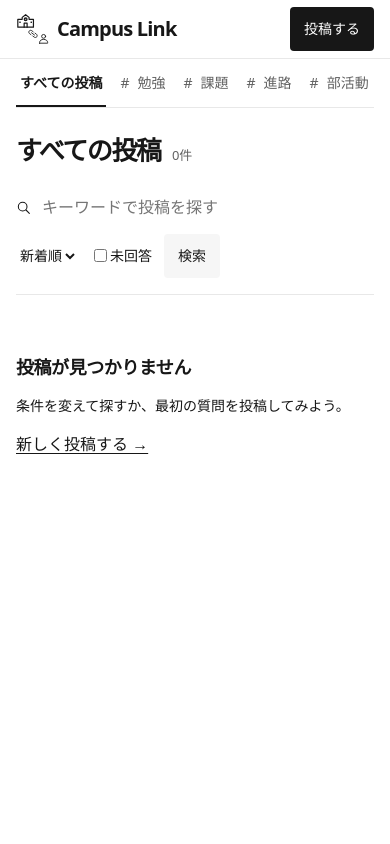
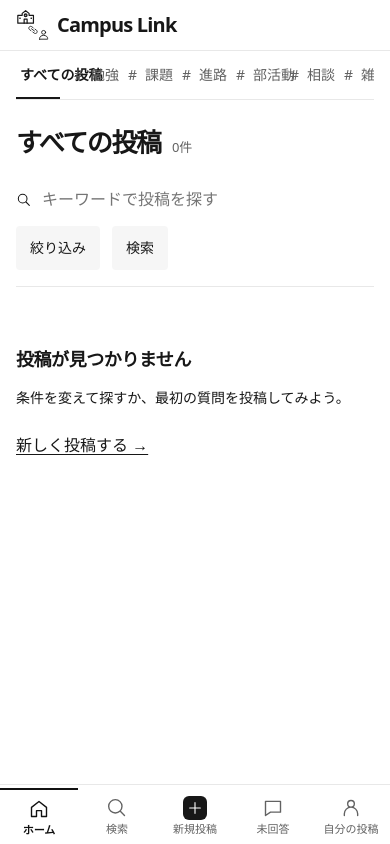
Before and after one commit to E231th114/campus-link, a Flask app: page / in a window 390 px wide. Run offline with Flask 3, Linux system fonts and the light colour scheme; data that the repository does not hold is empty; some libraries are stand-ins or nearby versions.

Commit message:
Optimize board navigation, search and drafting for mobile

```diff
--- a/app.py
+++ b/app.py
@@ -63,7 +63,7 @@ def protect():
 @app.after_request
 def headers(response):
     response.headers.update({"X-Content-Type-Options": "nosniff", "Referrer-Policy": "same-origin",
-                             "Content-Security-Policy": "default-src 'self'; object-src 'none'; frame-ancestors 'none'; base-uri 'none'; form-action 'self'"})
+                             "Content-Security-Policy": "default-src 'self'; img-src 'self' blob:; object-src 'none'; frame-ancestors 'none'; base-uri 'none'; form-action 'self'"})
     return response
 
 
@@ -101,6 +101,7 @@ def index():
     category = request.args.get("category", "")
     query = request.args.get("q", "").strip().casefold()
     rows = [p for p in posts if (not category or p["category"] == category)
+            and (request.args.get("view") != "mine" or p.get("owner") == session["owner"])
             and query in (p["title"] + " " + p["text"]).casefold()
             and (not request.args.get("unanswered") or not p["answers"] and not p["solved"])]
     popular = request.args.get("sort") == "popular"
@@ -149,7 +150,7 @@ def post():
         storage().picture(key, image)
     storage().add("board", key, dict(title=title, name=name, text=body, category=category,
                                     owner=session["owner"], posted_at=timestamp(), image=bool(image)))
-    flash("投稿を公開しました。")
+    flash("投稿を公開しました。", "posted")
     return redirect(url_for("detail", key=key), 303)
 
 
@@ -188,7 +189,8 @@ def act(key, action):
     if action == "deleted":
         flash("投稿を削除しました。")
         return redirect(url_for("index"), 303)
-    flash(("受け付けました。" if added else "すでに受け付けています。"))
+    flash("受け付けました。" if added else "すでに受け付けています。",
+          "answered" if action == "comment" else "message")
     return redirect(url_for("detail", key=key), 303)
 
 
--- a/static/form.js
+++ b/static/form.js
@@ -35,3 +35,145 @@ document.addEventListener('submit', event => {
   }
 });
 window.addEventListener('pageshow', event => { if (event.persisted) location.reload(); });
+
+// Text drafts and reading position are scoped to this browser tab.
+const tabState = {
+  read(key) {
+    try { return JSON.parse(sessionStorage.getItem('campus:' + key)); }
+    catch { return null; }
+  },
+  write(key, value) {
+    try {
+      if (value === null) sessionStorage.removeItem('campus:' + key);
+      else sessionStorage.setItem('campus:' + key, JSON.stringify(value));
+    } catch { /* Storage may be disabled in private browsing. */ }
+  }
+};
+if (document.querySelector('[data-result="posted"]')) tabState.write('post', null);
+if (document.querySelector('[data-result="answered"]')) {
+  tabState.write('reply-' + location.pathname.split('/').pop(), null);
+}
+const editor = document.querySelector('[data-draft]');
+if (editor) {
+  const fields = [...editor.querySelectorAll('[maxlength], select[name=category]')];
+  const saved = tabState.read(editor.dataset.draft);
+  for (const field of fields) {
+    if (typeof saved?.[field.name] === 'string') field.value = saved[field.name];
+    field.dispatchEvent(new Event('input'));
+  }
+  editor.addEventListener('input', () => {
+    tabState.write(editor.dataset.draft, Object.fromEntries(fields.map(f => [f.name, f.value])));
+  });
+}
+for (const area of document.querySelectorAll('textarea')) {
+  const grow = () => {
+    area.style.height = 'auto';
+    area.style.height = Math.min(area.scrollHeight + 2, Math.max(180, innerHeight * .55)) + 'px';
+  };
+  grow();
+  area.addEventListener('input', grow);
+}
+if (imageInput) {
+  const preview = document.querySelector('#image-preview');
+  const remove = document.querySelector('#remove-image');
+  let objectURL;
+  imageInput.addEventListener('change', () => {
+    if (objectURL) URL.revokeObjectURL(objectURL);
+    preview.removeAttribute('src');
+    remove.hidden = !imageInput.files.length;
+    preview.hidden = remove.hidden || !imageInput.validity.valid;
+    if (!preview.hidden) {
+      objectURL = URL.createObjectURL(imageInput.files[0]);
+      preview.src = objectURL;
+    }
+  });
+  remove.addEventListener('click', () => {
+    imageInput.value = '';
+    imageInput.dispatchEvent(new Event('change'));
+    imageInput.focus();
+  });
+}
+
+const filters = document.querySelector('#search-form');
+if (filters) {
+  const sheet = document.querySelector('#filter-sheet');
+  const trigger = document.querySelector('#open-filters');
+  const options = document.querySelector('#filter-options');
+  const slot = document.querySelector('#sheet-fields');
+  const mobile = matchMedia('(max-width: 760px)');
+  function layoutFilters() {
+    if (sheet.open) sheet.close();
+    trigger.hidden = !mobile.matches;
+    if (mobile.matches) slot.append(options);
+    else trigger.after(options);
+  }
+  if (typeof sheet.showModal === 'function') {
+    layoutFilters();
+    mobile.addEventListener('change', layoutFilters);
+    let sort, unanswered;
+    trigger.addEventListener('click', () => {
+      sort = filters.elements.sort.value;
+      unanswered = filters.elements.unanswered.checked;
+      sheet.returnValue = '';
+      sheet.showModal();
+    });
+    document.querySelector('#close-filters').onclick = () => sheet.close();
+    document.querySelector('#apply-filters').onclick = () => {
+      sheet.close('apply');
+      filters.requestSubmit();
+    };
+    sheet.addEventListener('close', () => {
+      if (sheet.returnValue !== 'apply') {
+        filters.elements.sort.value = sort;
+        filters.elements.unanswered.checked = unanswered;
+      }
+    });
+  }
+  const listURL = location.pathname + location.search;
+  tabState.write('list', listURL);
+  const reading = tabState.read('reading');
+  if (reading?.url === listURL) {
+    requestAnimationFrame(() => window.scrollTo(0, reading.y));
+    tabState.write('reading', null);
+  }
+  document.addEventListener('click', e => {
+    if (e.target.closest('a[href^="/p/"],a[href="/new"]')) {
+      tabState.write('reading', {url: listURL, y: scrollY});
+    }
+  });
+  if (location.hash === '#keyword') document.querySelector('#keyword').focus();
+  const url = new URL(location.href);
+  if (url.searchParams.get('view') === 'search' || url.searchParams.get('q')) {
+    url.searchParams.set('view','search');
+    tabState.write('search', '/?' + url.searchParams + '#keyword');
+  }
+  const clear = filters.querySelector('a[href="/"]');
+  clear?.addEventListener('click', () => tabState.write('search', null));
+}
+const list = tabState.read('list');
+if (typeof list === 'string' && (list === '/' || list.startsWith('/?'))) {
+  document.querySelectorAll('[data-list-back]').forEach(link => { link.href = list; });
+  if (location.pathname.startsWith('/p/')) {
+    const query = new URL(list, location.origin).searchParams;
+    const section = query.get('view') === 'mine' ? 'mine'
+      : query.get('view') === 'search' || query.get('q') ? 'search'
+      : query.get('unanswered') ? 'unanswered' : 'home';
+    document.querySelector('.bottom-nav [aria-current]')?.removeAttribute('aria-current');
+    document.querySelector('.dest-' + section).setAttribute('aria-current', 'location');
+  }
+}
+const lastSearch = tabState.read('search');
+if (typeof lastSearch === 'string' && lastSearch.startsWith('/?')) {
+  document.querySelector('.dest-search').href = lastSearch;
+}
+let restingHeight = window.innerHeight;
+function updateKeyboard() {
+  const editing = document.activeElement?.matches('textarea,input:not([type=checkbox]):not([type=file])');
+  const height = window.visualViewport?.height || innerHeight;
+  if (!editing) restingHeight = innerHeight;
+  document.body.classList.toggle('keyboard-open', Boolean(editing && restingHeight - height > 100));
+}
+window.visualViewport?.addEventListener('resize', updateKeyboard);
+window.addEventListener('resize', updateKeyboard);
+document.addEventListener('focusin', updateKeyboard);
+document.addEventListener('focusout', () => requestAnimationFrame(updateKeyboard));
--- a/static/style.css
+++ b/static/style.css
@@ -83,3 +83,36 @@ main > a:first-child { display: inline-block; margin-bottom: 14px; font-size: 14
   button,.button,summary { min-height: 44px }
   h1 { margin-bottom: 16px }
 }
+
+[hidden], .bottom-nav { display: none !important }
+#filter-options,.sheet-heading { display: flex; align-items: center; gap: 12px }
+#filter-sheet { width: min(100%,480px); max-width: 100%; max-height: 85dvh; box-sizing: border-box; margin: auto auto 0; border: 0; border-radius: 14px 14px 0 0; padding: 20px 20px calc(20px + env(safe-area-inset-bottom)); color: var(--ink) }
+#filter-sheet::backdrop { background: rgb(0 0 0 / .32) }
+.sheet-heading { justify-content: space-between }
+.sheet-heading h2 { margin: 0 }
+#sheet-fields #filter-options { display: grid; margin: 20px 0 }
+#sheet-fields select,#sheet-fields label { min-height: 44px; font-size: 16px; display: flex; align-items: center }
+#apply-filters { width: 100% }
+#image-preview { width: auto; max-width: 100%; max-height: 240px }
+.excerpt { display: -webkit-box; -webkit-box-orient: vertical; -webkit-line-clamp: 2; overflow: hidden }
+@media(max-width:760px) {
+  body { min-height: 100dvh; padding-bottom: calc(70px + env(safe-area-inset-bottom)) }
+  .bar { height: 50px; padding-inline: max(16px,env(safe-area-inset-left)) max(16px,env(safe-area-inset-right)) }
+  header { padding-top: env(safe-area-inset-top) }
+  .bar .button,.categories:not(.list-nav) { display: none }
+  .categories:not(.list-nav) + main { padding-top: 18px }
+  .bottom-nav { display: grid !important; position: fixed; inset: auto 0 0; z-index: 6; grid-template-columns: repeat(5,minmax(0,1fr)); margin: 0; gap: 0; background: white; border: 0; border-top: 1px solid var(--line); padding: 3px env(safe-area-inset-right) env(safe-area-inset-bottom) env(safe-area-inset-left) }
+  .bottom-nav a { display: flex; flex-direction: column; align-items: center; justify-content: center; gap: 2px; height: 56px; padding: 0; font-size: 11px; line-height: 1.25 }
+  .bottom-nav svg { width: 24px; height: 24px; padding: 2px; stroke: currentColor; stroke-width: 1.65; fill: none; stroke-linejoin: round; stroke-linecap: round }
+  .bottom-nav [aria-current] { color: #111; font-weight: 750; border-top: 2px solid }
+  .bottom-nav .dest-new svg { color: white; background: #171717; border-radius: 6px; padding: 4px }
+  .keyboard-open .bottom-nav { display: none !important }
+  .categories nav a,main a:not(.post-row a),.filters button { min-width: 44px }
+  main > a, .empty a,.filters > a { display: inline-flex; min-height: 44px; align-items: center }
+  .post-row { padding-block: 14px }
+  .stack { max-width: none }
+  textarea,input { scroll-margin-block: 64px 90px }
+  .stack button.button { width: 100% }
+  a:active,button:active { background-color: #ddd; color: #111 }
+}
+@media(prefers-reduced-motion: reduce) { html { scroll-behavior: auto } }
--- a/templates/base.html
+++ b/templates/base.html
@@ -1,3 +1,3 @@
-<!doctype html><html lang="ja"><meta charset="utf-8"><meta name="viewport" content="width=device-width, initial-scale=1"><title>{% block title %}みんなの掲示板{% endblock %} | Campus Link</title><link rel="stylesheet" href="/static/style.css"><script defer src="/static/form.js"></script>
+<!doctype html><html lang="ja"><meta charset="utf-8"><meta name="viewport" content="width=device-width, initial-scale=1, viewport-fit=cover, interactive-widget=resizes-content"><title>{% block title %}みんなの掲示板{% endblock %} | Campus Link</title><link rel="stylesheet" href="/static/style.css"><script defer src="/static/form.js"></script>
 <a class="skip" href="#content">本文へ移動</a><header><div class="bar"><a class="brand" href="/"><img src="/static/campus-link.svg" width="40" height="40" alt="">Campus Link</a><a class="button" href="/new">投稿する</a></div></header>
-<div class="layout"><aside><nav aria-label="掲示板ナビゲーション"><a href="/" {% if request.path=='/' and not category %}aria-current="page"{% endif %} class="{{ 'active' if request.path=='/' and not category }}">すべての投稿</a><small>カテゴリ</small>{% for c in ['勉強','課題','進路','部活動','相談','雑談'] %}<a {% if category==c %}aria-current="page"{% endif %} class="{{ 'active' if category==c }}" href="{{ url_for('index',category=c) }}"><span>#</span> {{ c }}</a>{% endfor %}</nav></aside><main id="content">{% for msg in get_flashed_messages() %}<p class="notice" role="status">{{ msg }}</p>{% endfor %}{% block body %}{% endblock %}</main></div></html>
+<div class="layout"><aside class="categories {{ 'list-nav' if request.endpoint=='index' }}"><nav aria-label="掲示板ナビゲーション"><a href="{{ url_for('index', **dict(request.args, category='')) }}" {% if request.path=='/' and not category %}aria-current="page"{% endif %} class="{{ 'active' if request.path=='/' and not category }}">すべての投稿</a><small>カテゴリ</small>{% for c in ['勉強','課題','進路','部活動','相談','雑談'] %}<a {% if category==c %}aria-current="page"{% endif %} class="{{ 'active' if category==c }}" href="{{ url_for('index', **dict(request.args, category=c)) }}"><span>#</span> {{ c }}</a>{% endfor %}</nav></aside><main id="content">{% for kind,msg in get_flashed_messages(with_categories=true) %}<p class="notice" role="status" data-result="{{kind}}">{{ msg }}</p>{% endfor %}{% block body %}{% endblock %}</main></div>{% include "mobile_nav.html" %}</html>
--- a/templates/detail.html
+++ b/templates/detail.html
@@ -1,5 +1,5 @@
 {% extends 'base.html' %}{% block title %}{{p.title}}{% endblock %}{% block body %}
-<a href="/">← 掲示板に戻る</a><article><div class="meta"><b># {{p.category}}</b> · {{'解決済み' if p.solved else '回答受付中'}}</div><h1>{{p.title}}</h1><footer><span class="avatar" aria-hidden="true">{{p.name[:1]}}</span> {{p.name}} · {{p.posted_at}}</footer><p class="body">{{p.text}}</p>{% if p.image %}<img alt="投稿者が添付した画像" src="/image/{{p.RowKey}}">{% endif %}
+<a data-list-back href="/">← 掲示板に戻る</a><article><div class="meta"><b># {{p.category}}</b> · {{'解決済み' if p.solved else '回答受付中'}}</div><h1>{{p.title}}</h1><footer><span class="avatar" aria-hidden="true">{{p.name[:1]}}</span> {{p.name}} · {{p.posted_at}}</footer><p class="body">{{p.text}}</p>{% if p.image %}<img loading="lazy" decoding="async" alt="投稿者が添付した画像" src="/image/{{p.RowKey}}">{% endif %}
 <div class="actions">{% for action,label in [('like','参考になった '+p.likes|string),('report','通報する'),('resolved','解決済みにする')] %}{% if action!='resolved' or (session.owner==p.owner and not p.solved) %}<form method="post" action="/p/{{p.RowKey}}/{{action}}"><input type="hidden" name="csrf" value="{{session.csrf}}"><button>{{label}}</button></form>{% endif %}{% endfor %}{% if session.owner==p.owner %}<details><summary>投稿を削除</summary><form method="post" action="/p/{{p.RowKey}}/deleted"><input type="hidden" name="csrf" value="{{session.csrf}}"><p>本文・画像・回答が掲示板から非表示になります。</p><button>削除を確定する</button></form></details>{% endif %}</div></article>
 <h2>回答 <small>{{comments|length}} 件</small></h2>{% for r in comments %}<article><footer><span class="avatar" aria-hidden="true">{{r.name[:1]}}</span> {{r.name}} · {{r.posted_at}}</footer><p class="body">{{r.text}}</p></article>{% else %}<p>まだ回答はありません。</p>{% endfor %}
-{% if not p.solved %}<form class="panel stack" action="/p/{{p.RowKey}}/comment" method="post"><input type="hidden" name="csrf" value="{{session.csrf}}"><label>ニックネーム（任意）<input name="name" maxlength="24" placeholder="名無し"></label><label>回答<textarea required name="message" rows="4" maxlength="2000"></textarea></label><small>本名・学校名・連絡先を書かないでください。</small><button class="button">回答する</button></form>{% endif %}{% endblock %}
+{% if not p.solved %}<form data-draft="reply-{{p.RowKey}}" class="panel stack" action="/p/{{p.RowKey}}/comment" method="post"><input type="hidden" name="csrf" value="{{session.csrf}}"><label>ニックネーム（任意）<input name="name" maxlength="24" placeholder="名無し"></label><label>回答<textarea required name="message" rows="4" maxlength="2000"></textarea></label><small>本名・学校名・連絡先を書かないでください。</small><small>入力中の文字はこの端末のタブに一時保存されます。</small><button class="button">回答する</button></form>{% endif %}{% endblock %}
--- a/templates/index.html
+++ b/templates/index.html
@@ -1,6 +1,7 @@
 {% extends 'base.html' %}{% block body %}
-<h1>{{ category or 'すべての投稿' }} <small>{{ posts|length }}件</small></h1>
-<form class="filters" method="get"><input type="hidden" name="category" value="{{category}}"><label class="search"><svg class="icon" aria-hidden="true" viewBox="0 0 24 24"><circle cx="10" cy="10" r="6.5"/><path d="m15 15 5 5"/></svg><input name="q" value="{{request.args.get('q','')}}" aria-label="キーワード" placeholder="キーワードで投稿を探す"></label><select aria-label="並び順" name="sort"><option value="new">新着順</option><option value="popular" {{'selected' if request.args.get('sort')=='popular'}}>人気順</option></select><label><input type="checkbox" name="unanswered" {{'checked' if request.args.get('unanswered')}}> 未回答</label><button>検索</button>{% if category or request.args.get("q") or request.args.get("unanswered") or request.args.get("sort")=="popular" %}<a href="/">条件を解除</a>{% endif %}</form>
+<h1>{{ category or ('自分の投稿' if request.args.view=='mine' else '未回答の投稿' if request.args.unanswered else '検索' if request.args.view=='search' else 'すべての投稿') }} <small>{{ posts|length }}件</small></h1>
+<form id="search-form" class="filters" method="get"><input type="hidden" name="view" value="{{request.args.view}}"><input type="hidden" name="category" value="{{category}}"><label class="search"><svg class="icon" aria-hidden="true" viewBox="0 0 24 24"><circle cx="10" cy="10" r="6.5"/><path d="m15 15 5 5"/></svg><input id="keyword" type="search" name="q" value="{{request.args.get('q','')}}" aria-label="キーワード" placeholder="キーワードで投稿を探す"></label><button id="open-filters" type="button" hidden>絞り込み</button><div id="filter-options"><select form="search-form" aria-label="並び順" name="sort"><option value="new">新着順</option><option value="popular" {{'selected' if request.args.get('sort')=='popular'}}>人気順</option></select><label><input form="search-form" type="checkbox" name="unanswered" {{'checked' if request.args.get('unanswered')}}> 未回答</label></div><button>検索</button>{% if category or request.args.get("q") or request.args.get("unanswered") or request.args.get("sort")=="popular" %}<a href="/">条件を解除</a>{% endif %}</form>
 
-{% for p in posts %}<article class="post-row"><div class="meta"><b># {{ p.category }}</b> · {{ '解決済み' if p.solved else '回答受付中' }}</div><h3><a href="/p/{{p.RowKey}}">{{p.title}}</a></h3><p class="excerpt">{{p.text|truncate(100)}}</p><footer><span class="avatar" aria-hidden="true">{{p.name[:1]}}</span> {{p.name}} · {{p.posted_at}}　 回答 {{p.answers}}　参考になった {{p.likes}}</footer></article>{% else %}<article class="empty"><h3>投稿が見つかりません</h3><p>条件を変えて探すか、最初の質問を投稿してみよう。</p><a href="/new">新しく投稿する →</a></article>{% endfor %}
+<dialog id="filter-sheet" aria-labelledby="filter-title"><div class="sheet-heading"><h2 id="filter-title">絞り込み</h2><button type="button" id="close-filters">閉じる</button></div><div id="sheet-fields"></div><button type="button" class="button" id="apply-filters">適用する</button></dialog>
+{% for p in posts %}<article class="post-row"><h3><a href="/p/{{p.RowKey}}">{{p.title}}</a></h3><div class="meta"><b># {{ p.category }}</b> · {{ '解決済み' if p.solved else '回答受付中' }}</div><p class="excerpt">{{p.text|truncate(100)}}</p><footer><strong>回答 {{p.answers}}</strong> · <span class="avatar" aria-hidden="true">{{p.name[:1]}}</span> {{p.name}} · {{p.posted_at}} · 参考になった {{p.likes}}</footer></article>{% else %}<article class="empty"><h3>投稿が見つかりません</h3><p>条件を変えて探すか、最初の質問を投稿してみよう。</p><a href="/new">新しく投稿する →</a></article>{% endfor %}
 {% endblock %}
--- /dev/null
+++ b/templates/mobile_nav.html
@@ -0,0 +1,13 @@
+{% set view = request.args.get('view','') %}
+{% set current = 'new' if request.endpoint=='new' else 'mine' if view=='mine' else 'search' if view=='search' or request.args.q else 'unanswered' if request.args.unanswered else 'home' %}
+<nav class="bottom-nav" aria-label="主要な操作">
+{% for key,label,link,path in [
+ ('home','ホーム','/','M3 10l9-7 9 7v11h-6v-7H9v7H3z'),
+ ('search','検索','/?view=search#keyword','M16 16l5 5 M18 10a8 8 0 1 1-16 0 8 8 0 1 1 16 0'),
+ ('new','新規投稿','/new','M12 4v16 M4 12h16'),
+ ('unanswered','未回答','/?unanswered=on','M3 4h18v13H9l-6 4z'),
+ ('mine','自分の投稿','/?view=mine','M16 7a4 4 0 1 1-8 0 4 4 0 1 1 8 0 M4 21v-2a8 8 0 0 1 16 0v2')
+] %}
+<a href="{{link}}" class="dest-{{key}}" {% if key==current %}aria-current="{{ 'page' if request.endpoint in ['index','new'] else 'location' }}"{% endif %}><svg aria-hidden="true" viewBox="0 0 24 24"><path d="{{path}}"/></svg>{{label}}</a>
+{% endfor %}
+</nav>
```
Also changed, not shown: templates/new.html (+4 -4 lines), tests/test_board.py (+2 -0 lines).
